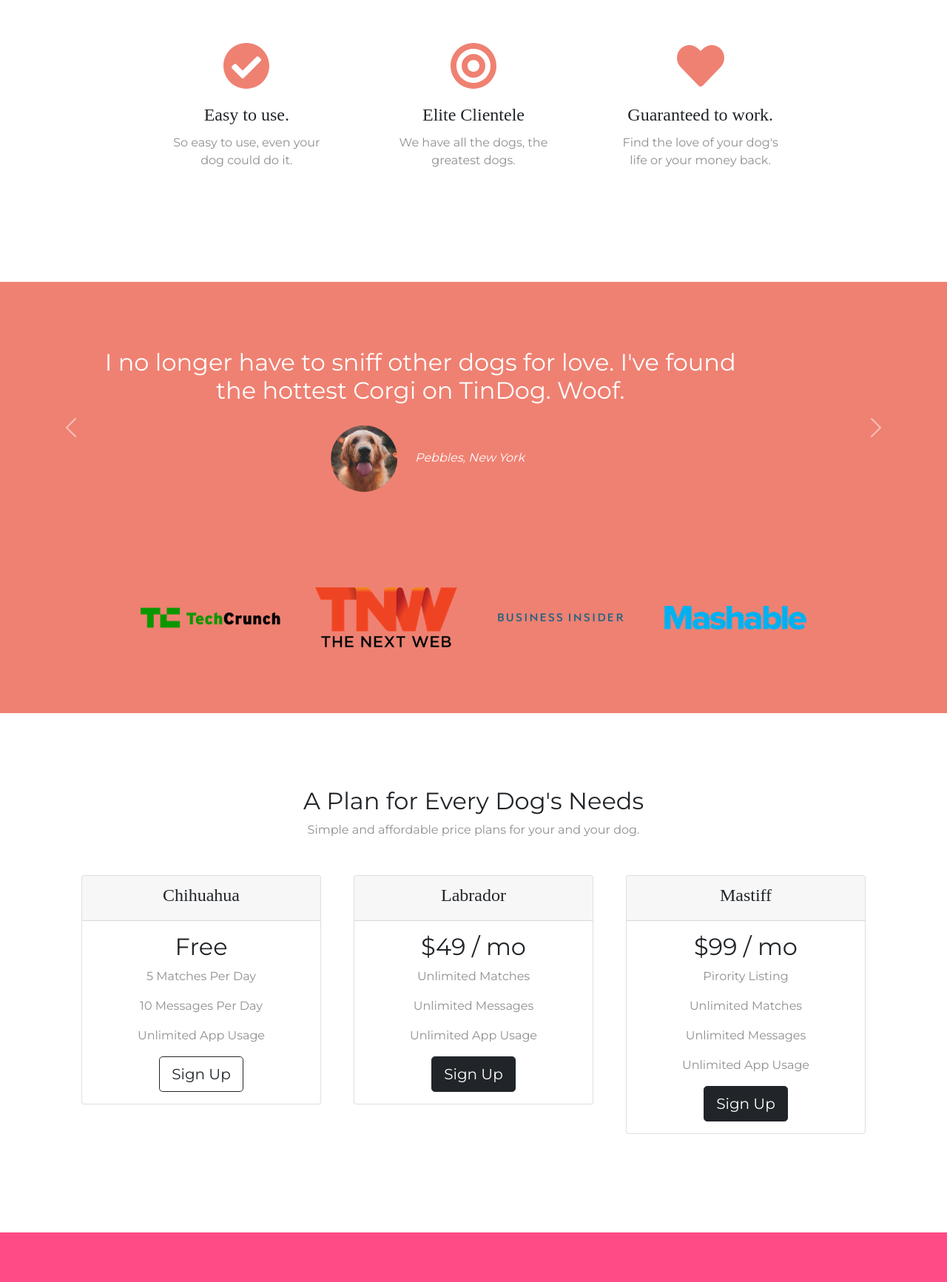
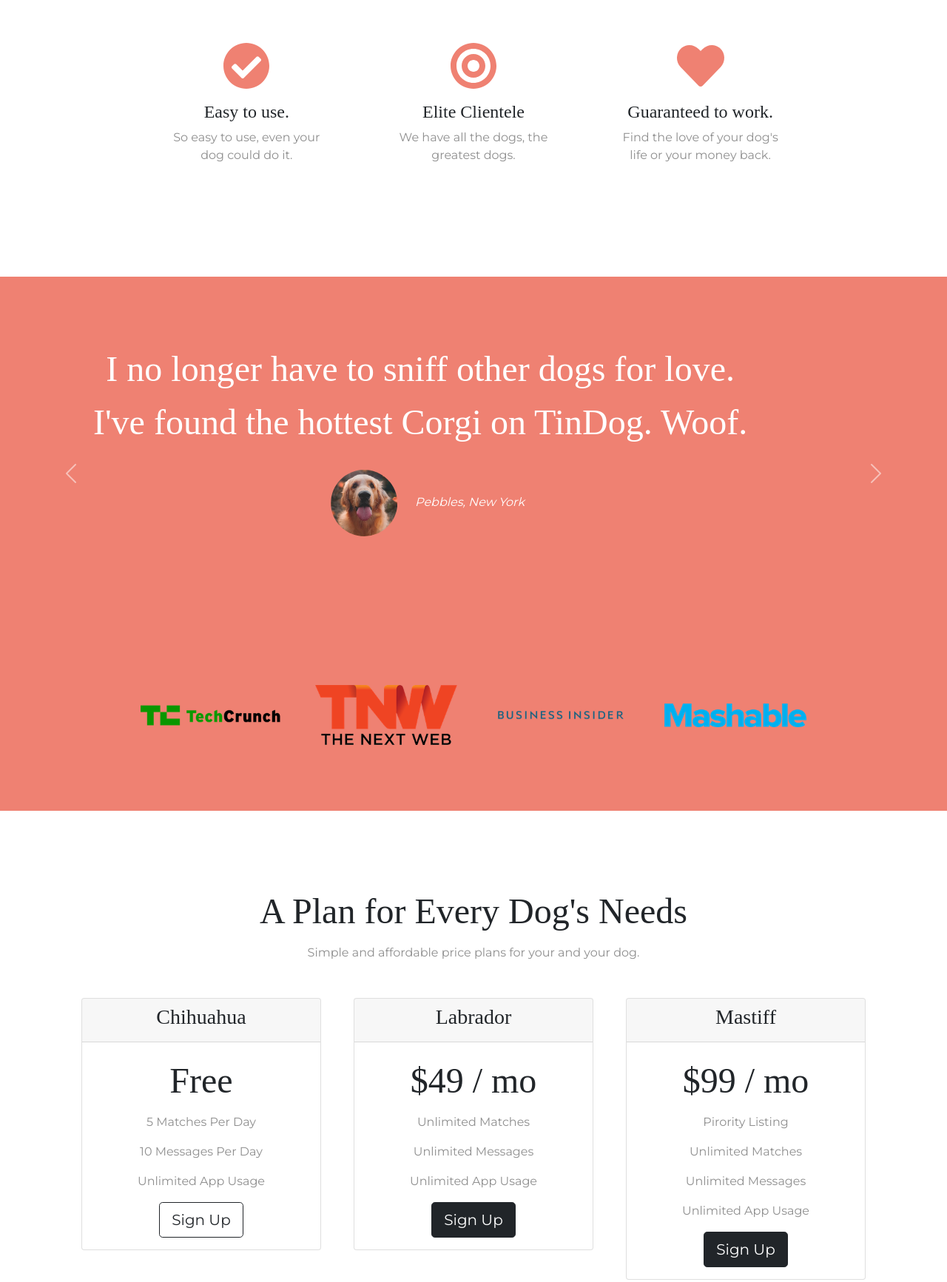
Before and after one commit to akmalrizaev/bootstrap, a plain HTML site: page index.html in a window 1280 px wide. Shown: the part 820-2553 px from the top of the page at 74% size. Drawn offline with nearby package versions, Linux system fonts and the light colour scheme.

Commit message:
Refactoring our website

```diff
--- a/css/styles.css
+++ b/css/styles.css
@@ -1,33 +1,38 @@
 body {
     font-family: 'Montserrat';
+    text-align: center;
+}
+
+h1, h2, h3, h4, h5, h6 {
+    font-family: 'Montserrat-Bold';
+}
+
+
+p {
+    color:#8f8f8f;
+}
+
+/* Headings */
+
+.big-heading {
+    font-family: 'Montserrat-Black' ;
+    font-size: 3rem;
+    line-height: 1.5;
+}
+
+.section-heading {
+    font-size: 3rem;
+    line-height: 1.5;
 }
 
 
 #title {
     background-color: #ff4c86;
     color: #fff;
+    text-align: left;
 }
 
-h1 {
-    font-family: 'Montserrat-Black' ;
-    font-size: 3rem;
-    line-height: 1.5;
-}
 
-h3 {
-    font-family: 'Montserrat-Bold';
-    font-size: 3rem;
-    line-height: 1.5;
-}
-
-h3 {
-    font-family: 'Montserrat-Bold';
-    font-size: 1.5rem;
-}
-
-p {
-    color:#8f8f8f;
-}
 
 .container-fluid {
     padding: 3% 15% 7%;
@@ -79,8 +84,11 @@
     z-index: 1;
 }
 
+.feature-title {
+    font-size: 1.5rem;
+}
+
 .feature-box {
-text-align: center;
 padding: 5%;
 }
 
@@ -97,7 +105,6 @@
 
 #testimonials {
 
-    text-align: center;
     background-color: #ef8172;
     color: #fff;
 }
@@ -113,7 +120,7 @@
 }
 
 #press {
-    text-align: center;
+
     background-color: #ef8172;
     padding-bottom: 3%;
 }
@@ -123,15 +130,25 @@
     margin: 20px 20px 50px;
 }
 
+.testimonial-text {
+    font-size: 3rem;
+    line-height: 1.5;
+}
+
 /* Pricing Section*/
 
 #pricing {
     padding: 100px;
-    text-align: center;
+
 }
 
 .pricing-column {
     padding: 3% 2%;
+}
+
+.price-text {
+    font-size: 3rem;
+    line-height: 1.5;
 }
 
 /* CTA Section */
@@ -140,20 +157,15 @@
     background-color: #ff4c86;
     color: #fff;
     padding: 7% 15%;
-    text-align: center;
+
 }
 
-.cta-heading {
-    font-family: 'Montserrat-Black';
-    font-size: 3.5rem;
-    line-height: 1.5;
-}
 
 /* Footer Section */
 
 #footer {
     padding: 7% 15%;
-    text-align: center;
+
 }
 
 .social-icon {
@@ -164,7 +176,7 @@
 @media (max-width:1028px) {
 
     #title {
-        text-align: center;
+
     }
 
     .title-image {
--- a/index.html
+++ b/index.html
@@ -66,7 +66,7 @@
 
             <div class="row">
                 <div class="col-lg-6">
-                    <h1>Meet new and interesting dogs nearby.</h1>
+                    <h1 class="big-heading">Meet new and interesting dogs nearby.</h1>
                     <button type="button" class="btn btn-dark btn-lg download-button"><i class="fab fa-apple"></i>
                         Download</button>
                     <button type="button" class="btn btn-outline-light btn-lg download-button"><i
@@ -90,19 +90,19 @@
         <div class="row">
             <div class="feature-box col-lg-4">
                 <i class="icon fas fa-check-circle fa-4x"></i>
-                <h3>Easy to use.</h3>
+                <h3 class="feature-title">Easy to use.</h3>
                 <p>So easy to use, even your dog could do it.</p>
             </div>
 
             <div class="feature-box col-lg-4">
                 <i class="icon fas fa-bullseye fa-4x"></i>
-                <h3>Elite Clientele</h3>
+                <h3 class="feature-title">Elite Clientele</h3>
                 <p>We have all the dogs, the greatest dogs.</p>
             </div>
 
             <div class="feature-box col-lg-4">
                 <i class="icon fas fa-heart fa-4x"></i>
-                <h3>Guaranteed to work.</h3>
+                <h3 class="feature-title">Guaranteed to work.</h3>
                 <p>Find the love of your dog's life or your money back.</p>
             </div>
         </div>
@@ -121,7 +121,7 @@
     <div id="carouselExampleControls" class="carousel slide" data-bs-ride="carousel">
         <div class="carousel-inner">
           <div class="carousel-item active">
-            <h2>I no longer have to sniff other dogs for love. I've found the hottest Corgi on TinDog. Woof.</h2>
+            <h2 class="testimonial-text">I no longer have to sniff other dogs for love. I've found the hottest Corgi on TinDog. Woof.</h2>
         <img class="testimonial-image" src="images/dog-img.jpg" alt="dog-profile">
         <em>Pebbles, New York</em>
           </div>
@@ -165,7 +165,7 @@
 
     <section id="pricing">
 
-        <h2>A Plan for Every Dog's Needs</h2>
+        <h2 class="section-heading">A Plan for Every Dog's Needs</h2>
         <p>Simple and affordable price plans for your and your dog.</p>
 
 
@@ -179,7 +179,7 @@
                     <h3>Chihuahua</h3>
                 </div>
                 <div class="card-body">
-                    <h2>Free</h2>
+                    <h2 class="price-text">Free</h2>
                 <p>5 Matches Per Day</p>
                 <p>10 Messages Per Day</p>
                 <p>Unlimited App Usage</p>
@@ -196,7 +196,7 @@
                     <h3>Labrador</h3>
                 </div>
                 <div class="card-body">
-                    <h2>$49 / mo</h2>
+                    <h2 class="price-text">$49 / mo</h2>
                 <p>Unlimited Matches</p>
                 <p>Unlimited Messages</p>
                 <p>Unlimited App Usage</p>
@@ -213,7 +213,7 @@
                     <h3>Mastiff</h3>
                 </div>
                 <div class="card-body">
-                    <h2>$99 / mo</h2>
+                    <h2 class="price-text">$99 / mo</h2>
                 <p>Pirority Listing</p>
                 <p>Unlimited Matches</p>
                 <p>Unlimited Messages</p>
@@ -237,7 +237,7 @@
 
     <section id="cta">
 
-        <h3 class="cta-heading">Find the True Love of Your Dog's Life Today.</h3>
+        <h3 class="big-heading">Find the True Love of Your Dog's Life Today.</h3>
         <button class="btn btn-lg btn-dark download-button" type="button"><i class="fab fa-apple"></i> Download</button>
         <button class="btn btn-lg btn-light download-button" type="button"><i class="fab fa-google-play"></i> Download</button>
 
```
